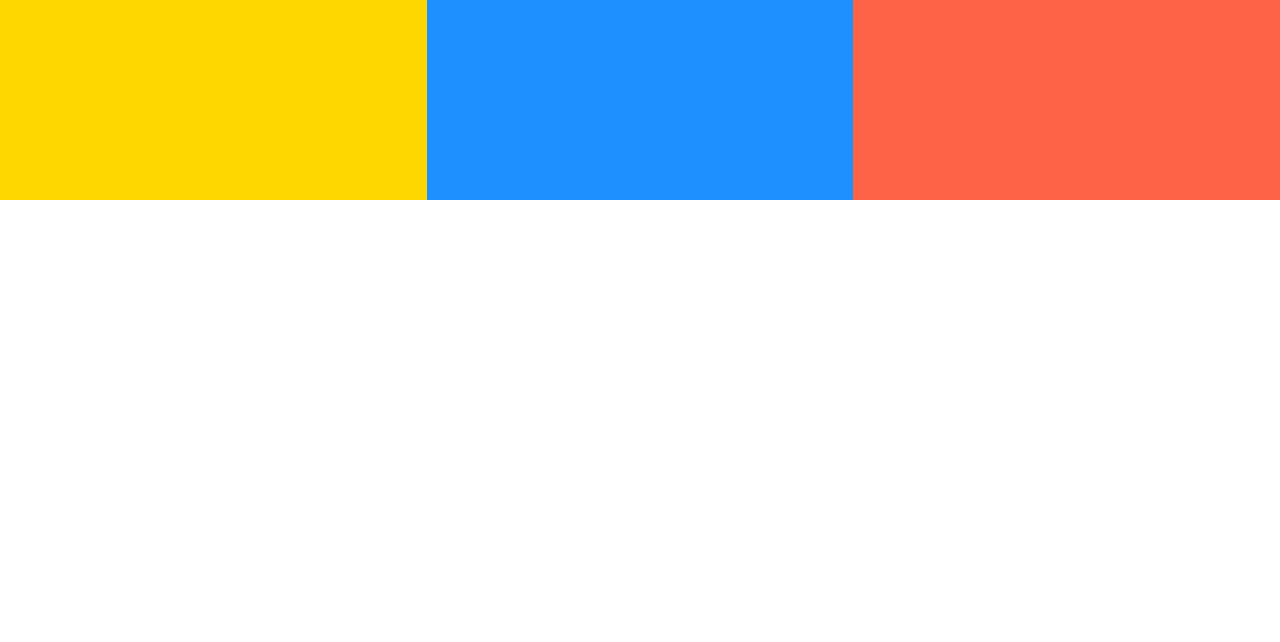
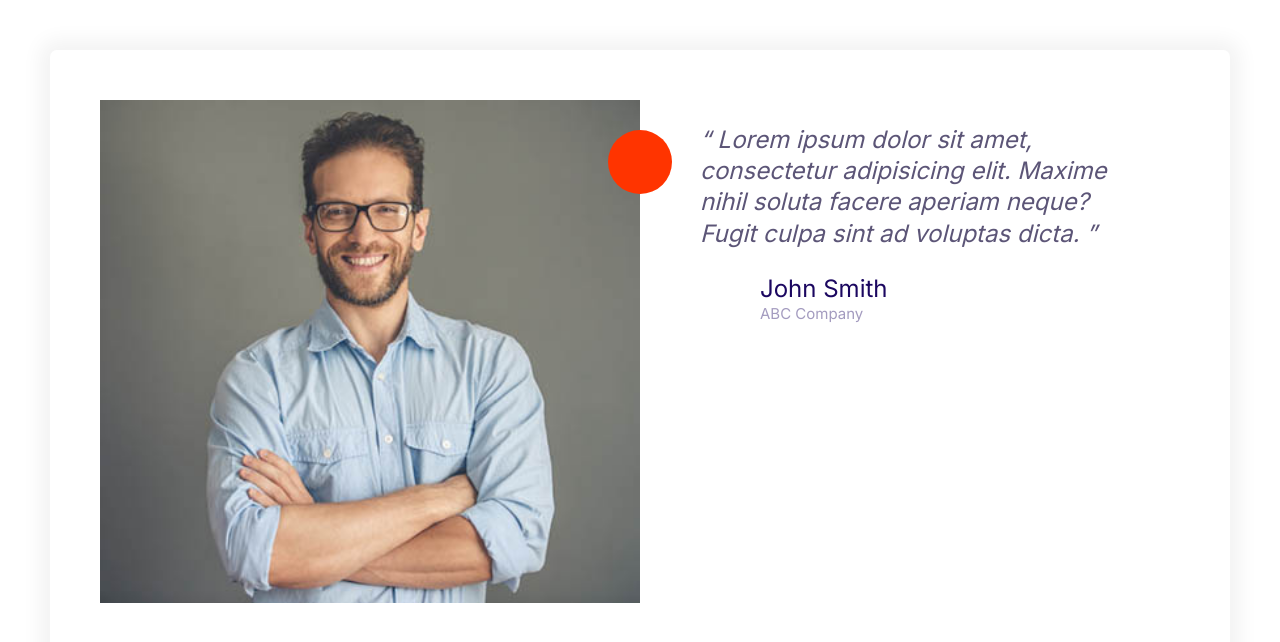
Before and after one commit to ashkan-romi/ashkify, a plain HTML site: page index.html in a window 1280 px wide. Drawn offline with Linux system fonts and the light colour scheme.

Commit message:
building testimonial

```diff
--- a/css/styles.css
+++ b/css/styles.css
@@ -155,17 +155,27 @@ a {
   width: 40px;
   height: 40px;
 }
+.icon--small {
+  width: 30px;
+  height: 30px;
+}
 .icon--primary {
   fill: var(--color-primary);
 }
+.icon--white {
+  fill: #fff;
+}
 .icon-container {
-  width: 60px;
-  height: 60px;
+  width: 64px;
+  height: 64px;
   background: #f3f9fa;
   display: inline-flex;
   align-items: center;
   justify-content: center;
   border-radius: 100%;
+}
+.icon-container--accent {
+  background: var(--color-accent);
 }
 /* buttons */
 /* mobile */
@@ -385,16 +395,48 @@ a {
   }
 }
 /* grides */
+/* mobile */
 .grid {
   display: grid;
 }
+/* tablet */
 @media screen and (min-width: 768px) {
   .grid--1x2 {
     grid-template-columns: repeat(2, 1fr);
   }
 }
+/* desktop */
 @media screen and (min-width: 1024px) {
   .grid--1x3 {
     grid-template-columns: repeat(3, 1fr);
   }
 }
+/* testimonials */
+/* mobile */
+.testimonial {
+  padding: 5rem;
+}
+.testimonial__image > img {
+  width: 100%;
+}
+.testimonial__image > .icon-container {
+  position: absolute;
+  top: 3rem;
+  right: -32px;
+}
+.testimonial__image {
+  position: relative;
+}
+/* tablet */
+@media screen and (min-width: 768px) {
+  .testimon.quote__author,
+  .testimonial .quote {
+    font-size: 2.4rem;
+  }
+  .quote__organization {
+    font-size: 1.5rem;
+  }
+  .testimonial .quote {
+    margin-left: 6rem;
+  }
+}
--- a/index.html
+++ b/index.html
@@ -14,11 +14,38 @@
     <link rel="stylesheet" href="./css/styles.css" />
     <title>Moshify</title>
   </head>
-  <body>
-    <div class="grid grid--1x3">
-      <div style="height: 200px; background: gold"></div>
-      <div style="height: 200px; background: dodgerblue"></div>
-      <div style="height: 200px; background: tomato"></div>
+  <body style="padding: 5rem">
+    <div class="card testimonial">
+      <div class="grid grid--1x2">
+        <div class="testimonial__image">
+          <img src="./images/testimonial.jpg" alt="happy client image" />
+          <span class="icon-container icon-container--accent">
+            <svg class="icon icon--white icon--small">
+              <use xlink:href="./images/sprite.svg#quotes"></use>
+            </svg>
+          </span>
+        </div>
+        <blockquote class="quote">
+          <p class="quote__text">
+            Lorem ipsum dolor sit amet, consectetur adipisicing elit. Maxime
+            nihil soluta facere aperiam neque? Fugit culpa sint ad voluptas
+            dicta.
+          </p>
+          <footer>
+            <div class="media">
+              <div class="media__image">
+                <svg class="icon icon--primary quote__line">
+                  <use xlink:href="./images/sprite.svg#line"></use>
+                </svg>
+              </div>
+              <div class="media__body">
+                <h3 class="media__title quote__author">John Smith</h3>
+                <p class="quote__organization">ABC Company</p>
+              </div>
+            </div>
+          </footer>
+        </blockquote>
+      </div>
     </div>
   </body>
 </html>
```
Also changed, not shown: components/testimonial.html (added, +31 -0 lines), images/testimonial.jpg (added).
